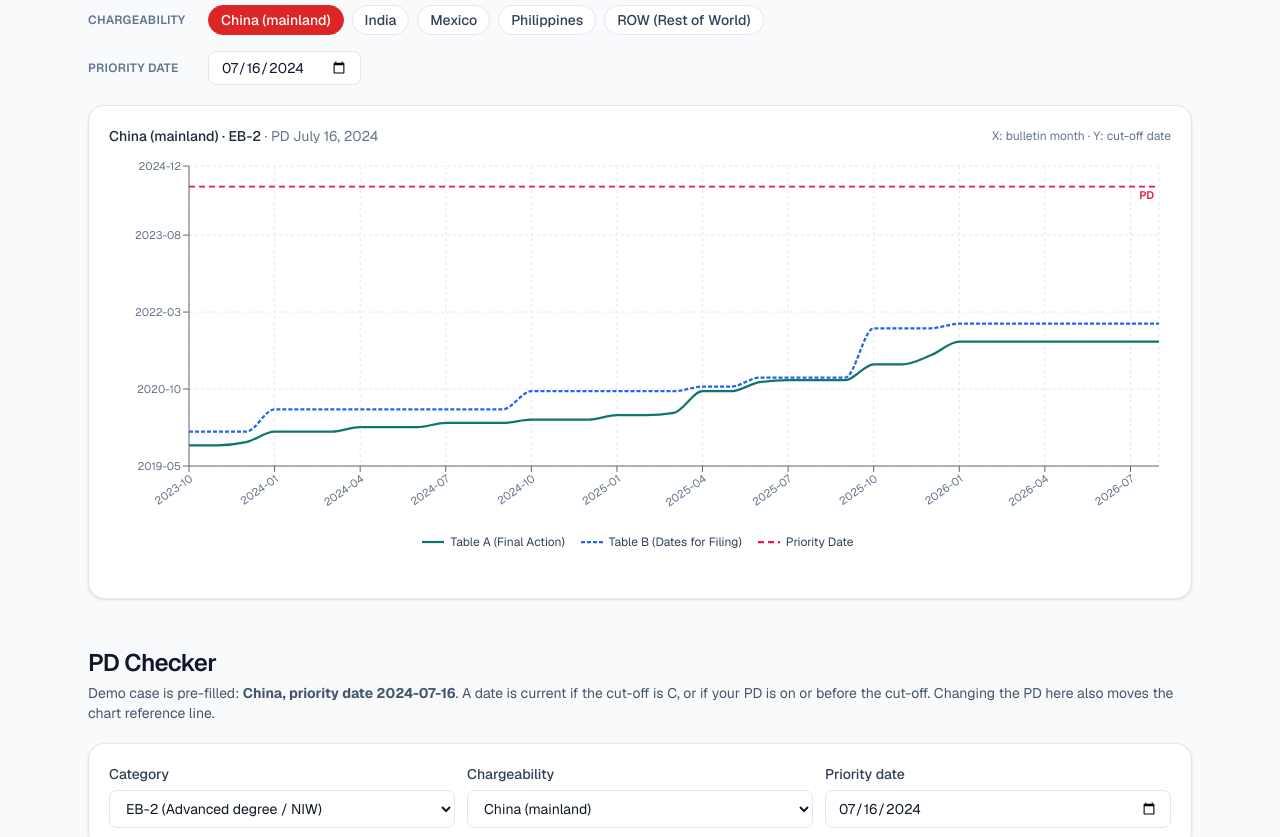
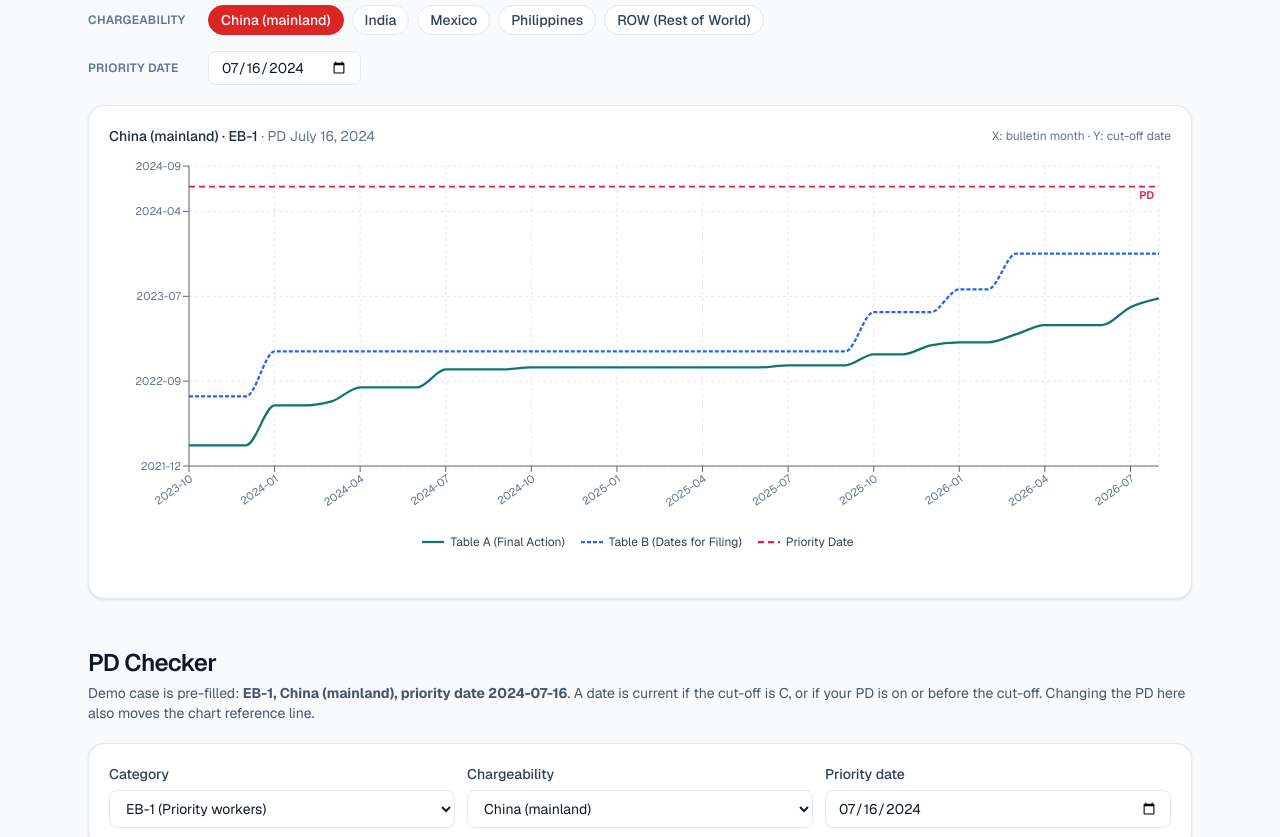
Before and after one commit to yuchenlin/pd-tracker, a Next.js app: page / in a window 1280 px wide. Shown: the part 640-1477 px from the top of the page. Built offline with nearby package versions, Linux system fonts and the light colour scheme.

Commit message:
fix: default demo to EB-1 China PD 2024-07-16
Match the intended case: EB-1 mainland China with priority date
2024-07-16 instead of EB-2.

```diff
--- a/src/components/PdChecker.tsx
+++ b/src/components/PdChecker.tsx
@@ -52,7 +52,7 @@ export function PdChecker({
   onChargeabilityChange?: (c: Chargeability) => void;
   onPdChange?: (pd: string) => void;
 }) {
-  const [localCategory, setLocalCategory] = useState<Category>("EB-2");
+  const [localCategory, setLocalCategory] = useState<Category>("EB-1");
   const [localChargeability, setLocalChargeability] =
     useState<Chargeability>("CHINA");
   const [localPd, setLocalPd] = useState(DEFAULT_PD);
@@ -108,7 +108,7 @@ export function PdChecker({
         </h2>
         <p className="mt-1 text-sm text-slate-600">
           Demo case is pre-filled:{" "}
-          <strong>China, priority date {DEFAULT_PD}</strong>. A date is current
+          <strong>EB-1, China (mainland), priority date {DEFAULT_PD}</strong>. A date is current
           if the cut-off is C, or if your PD is on or before the cut-off.
           {onPdChange ? (
             <> Changing the PD here also moves the chart reference line.</>
--- a/src/components/TrackerHome.tsx
+++ b/src/components/TrackerHome.tsx
@@ -8,7 +8,7 @@ import { useState } from "react";
 const DEFAULT_PD = "2024-07-16";
 
 export function TrackerHome() {
-  const [category, setCategory] = useState<Category>("EB-2");
+  const [category, setCategory] = useState<Category>("EB-1");
   const [chargeability, setChargeability] = useState<Chargeability>("CHINA");
   const [pd, setPd] = useState(DEFAULT_PD);
 
```
Also changed, not shown: 1 other file (tests, documents, lock files or other folders).
